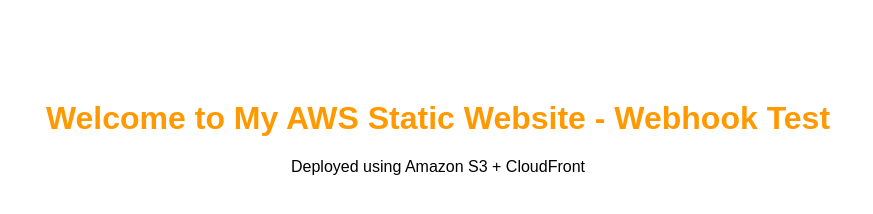
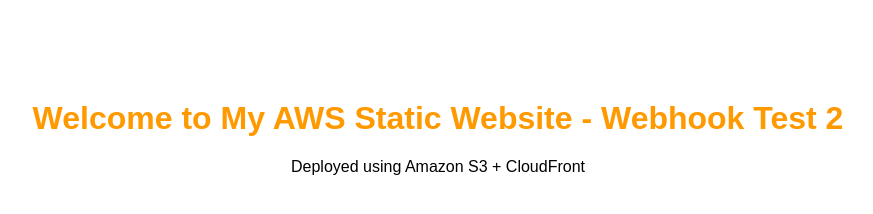
Before and after one commit to IRBasha1357/aws-static-website, a plain HTML site: page index.html in a window 1280 px wide. Shown: the whole page, without its empty margins (202-1075 px from the left). Drawn offline with Linux system fonts and the light colour scheme.

Commit message:
Update welcome message in index.html

```diff
--- a/index.html
+++ b/index.html
@@ -6,7 +6,7 @@
 </head>
 <body>
 
-    <h1>Welcome to My AWS Static Website - Webhook Test</h1>
+    <h1>Welcome to My AWS Static Website - Webhook Test 2</h1>
     <p>Deployed using Amazon S3 + CloudFront</p>
 
 </body>
```
